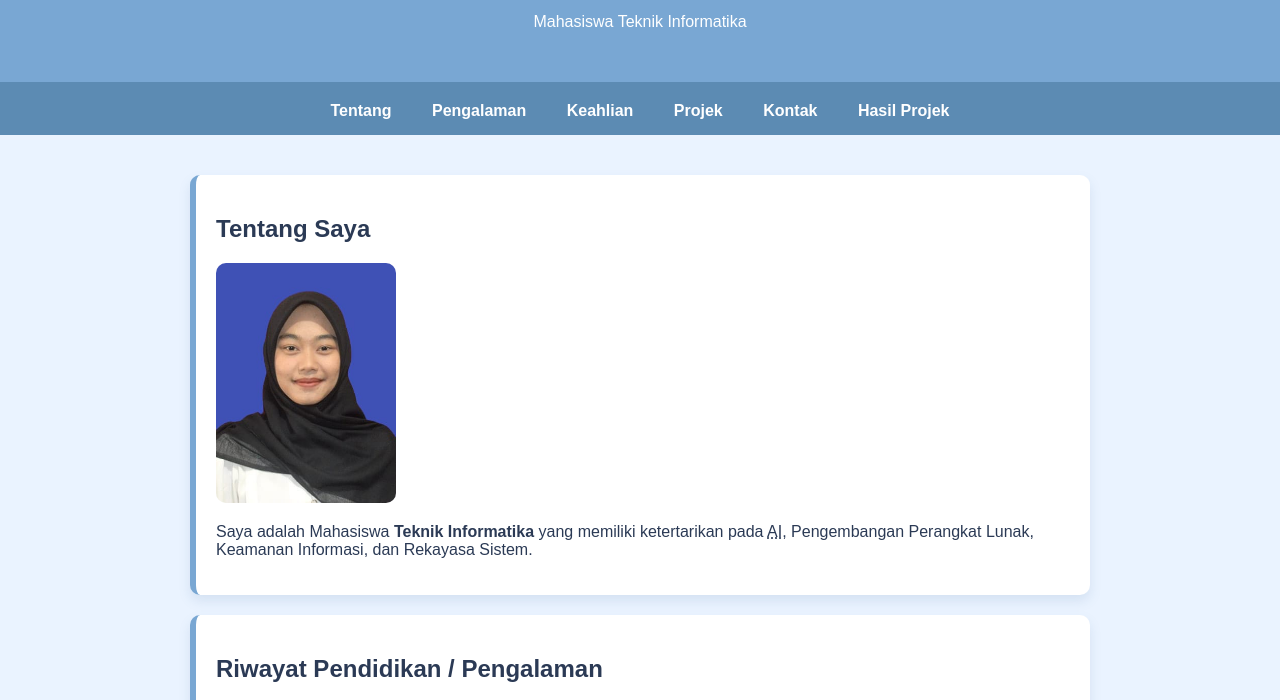
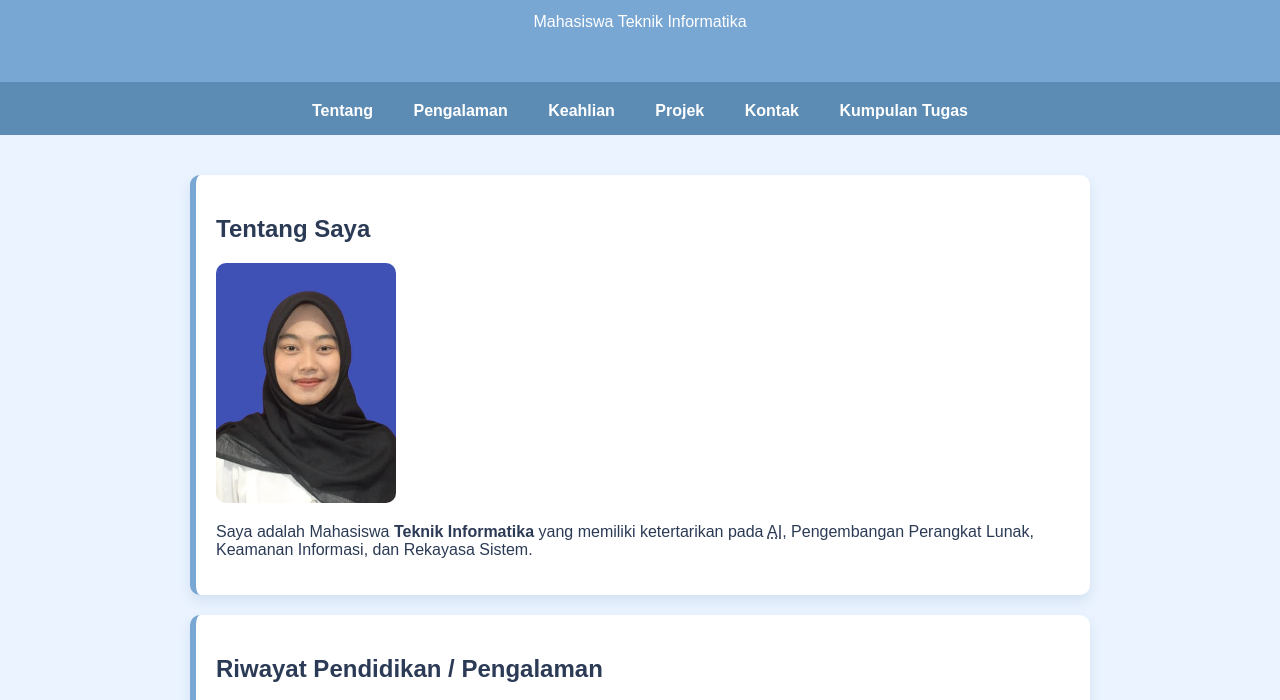
Before and after one commit to MelatiPurnamasari/Melati-purnamasari, a plain HTML site: page index.html in a window 1280 px wide. Shown: the part 75-775 px from the top of the page. Drawn offline with Linux system fonts and the light colour scheme.

Commit message:
Update index.html

```diff
--- a/index.html
+++ b/index.html
@@ -30,7 +30,7 @@
         <a href="#keahlian">Keahlian</a>
         <a href="#projek">Projek</a>
         <a href="#kontak">Kontak</a>
-        <a href="#hasilprojek">Hasil Projek</a>
+        <a href="#lat_css.html">Kumpulan Tugas</a>
     </nav>
 
     <main>
```
